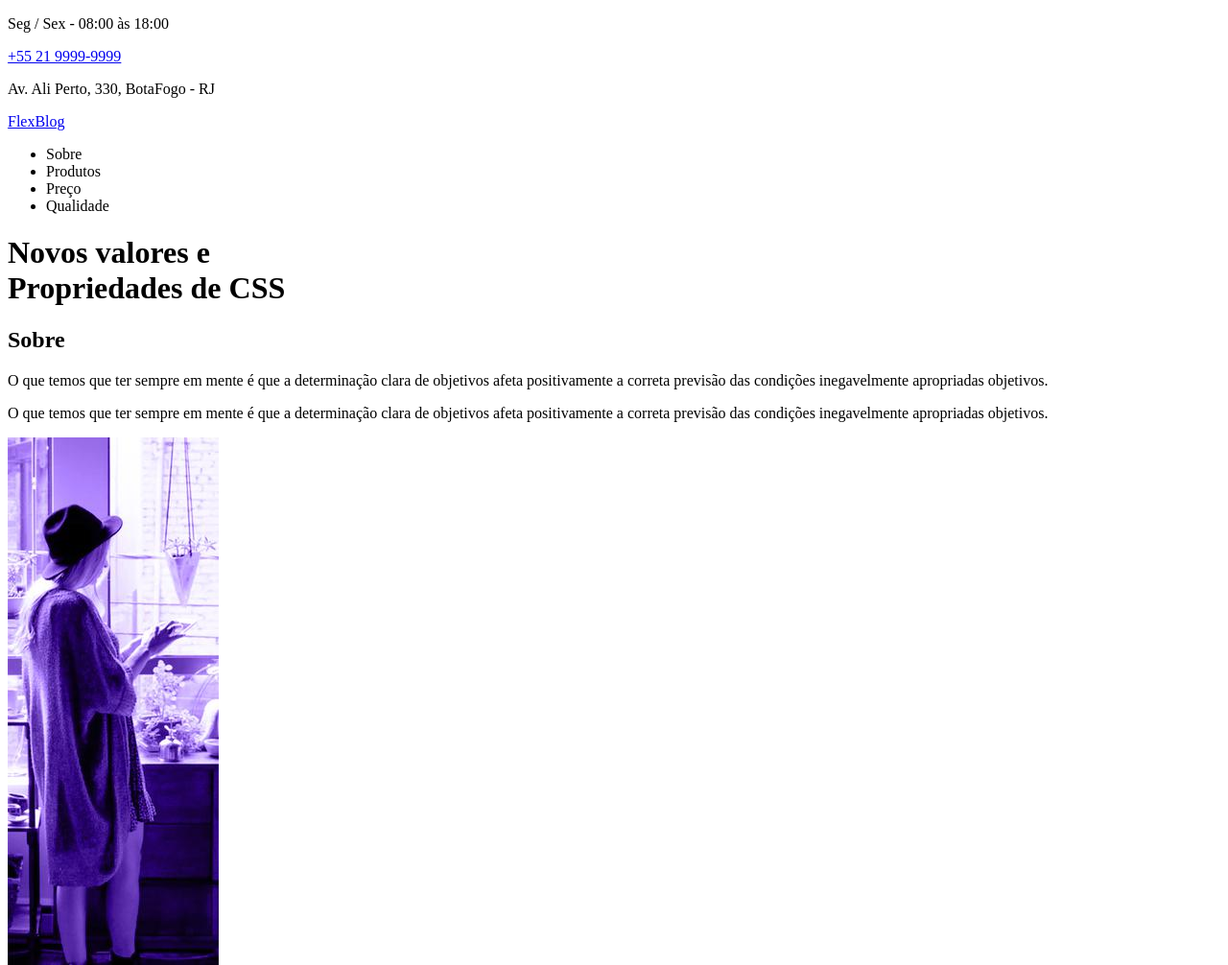
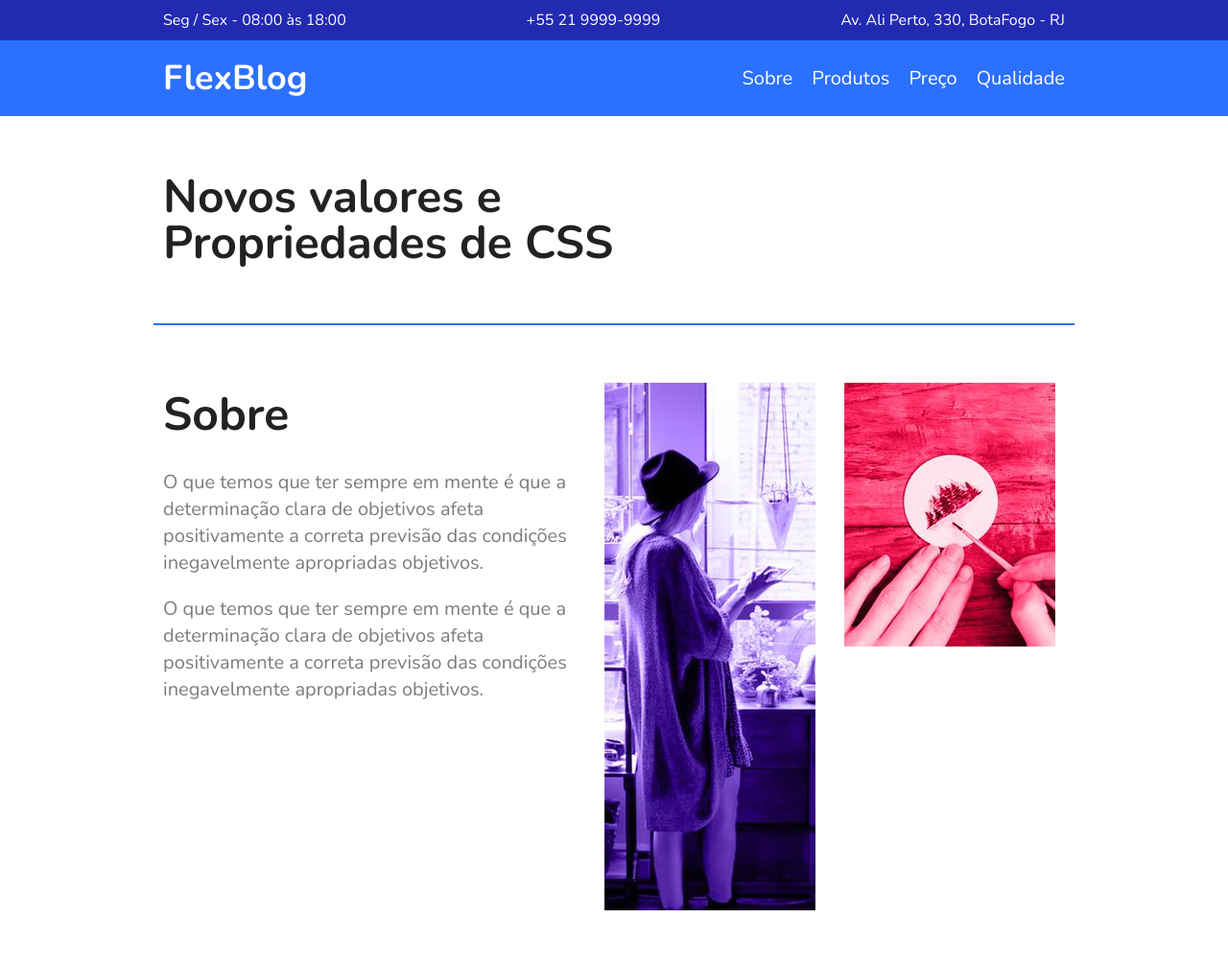
Before and after one commit to juniorsilvacc/flexblog, a plain HTML site: page index.html in a window 1280 px wide. Shown: the top 1006 px of the page at 96% size. Drawn offline with nearby package versions, Linux system fonts and the light colour scheme.

Commit message:
terceiro commit

```diff
--- a/css/style.css
+++ b/css/style.css
@@ -0,0 +1,135 @@
+body, h1, h2, p, ul, li, a{
+    margin: 0px;
+    padding: 0px;
+}
+
+body{
+    font-family: "Nunito", Helvetica, Arial, sans-serif;
+    color: #222222;
+}
+
+li {
+    list-style: none;
+}
+
+a{
+    text-decoration: none;
+}
+
+img{
+    display: block;
+    max-width: 100%;
+}
+
+*{
+    box-sizing: border-box;
+}
+
+/* Superinfo */
+
+.superinfo-bg{
+    background: #222ab2;
+    color: #fff;
+}
+
+.superinfo{
+    max-width: 960px;
+    margin: 0 auto;
+    display: flex;
+    justify-content: space-between;
+    flex-wrap: wrap;
+    padding-top: 10px;
+}
+
+.superinfo p, .superinfo a{
+    margin: 0 10px 10px 10px;
+}
+
+.superinfo a{
+    color: #fff;
+}
+
+/* Menu */
+
+.menu-bg{
+    background: #2c70ff;
+}
+
+.menu{
+    max-width: 960px;
+    margin: 0 auto;
+    padding: 15px 0;
+    display: flex;
+    flex-wrap: wrap;
+    justify-content: space-between;
+    align-items: center;
+}
+
+.menu a{
+    color: #fff;
+}
+
+.menu-logo a{
+    font-size: 2.25em;
+    font-weight: bold;
+    margin: 0 10px;
+}
+
+.menu-nav ul{
+    display: flex;
+    flex-wrap: wrap;
+}
+
+.menu-nav a{
+    font-size: 1.25em;
+    display: block;
+    padding: 10px;
+}
+
+.menu-nav a:hover{
+    color: #122ab2;
+}
+
+/* Introdução */
+
+.introducao{
+    font-size: 3em;
+    line-height: 1;
+    max-width: 960px;
+    margin: 0 auto;
+    padding: 60px 10px;
+}
+
+/* Sobre */
+
+.sobre{
+    border-top: 2px solid #2c70ff;
+    border-bottom: 2px solid #2c70ff;
+    max-width: 960px;
+    margin: 0 auto;
+    padding: 60px 0;
+    display: flex;
+    flex-wrap: wrap;
+}
+
+.sobre-info{
+    flex: 2 1 300px;
+    margin: 0 10px;
+}
+
+.sobre-info h1{
+    font-size: 3em;
+    margin-bottom: .5em;
+}
+
+.sobre-info p{
+    font-size: 1.25em;
+    line-height: 1.4;
+    margin-bottom: 1em;
+    color: #7c7c7c;
+}
+
+.sobre-img{
+    flex: 1 1 160px;;
+    margin: 0 10px;
+}
--- a/index.html
+++ b/index.html
@@ -21,12 +21,12 @@
                     <div class="menu-logo">
                         <a href="#">FlexBlog</a>
                     </div>
-                    <nav>
+                    <nav class="menu-nav">
                         <ul>
-                            <li href="#sobre">Sobre</li>
-                            <li href="#produtos">Produtos</li>
-                            <li href="#preco">Preço</li>
-                            <li href="#qualidade">Qualidade</li>
+                            <li><a href="#sobre">Sobre</a></li>
+                            <li><a href="#produtos">Produtos</a></li>
+                            <li><a href="#preco">Preço</a></li>
+                            <li><a href="#qualidade">Qualidade</a></li>
                         </ul>
                     </nav>
                 </div>
@@ -118,6 +118,52 @@
                 </div>
             </section>
 
+            <section class="qualidade" id="qualidade">
+                <div class="qualidade-item">
+                    <h2>Inteligente</h2>
+                    <p>O que temos que ter sempre em mente é que a determinação clara de objetivos afeta positivamente a correta previsão</p>
+                </div>
+
+                <div class="qualidade-item">
+                    <h2>Compacto</h2>
+                    <p>O que temos que ter sempre em mente é que a determinação clara de objetivos afeta positivamente a correta previsão das condições inegavelmente</p>
+                </div>
+
+                <div class="qualidade-item">
+                    <h2>Econômico</h2>
+                    <p>O que temos que ter sempre em mente é que a determinação clara de objetivos afeta positivamente a correta previsão</p>
+                </div>
+
+                <div class="qualidade-item">
+                    <h2>Transparente</h2>
+                    <p>O que temos que ter sempre em mente é que a determinação clara de objetivos afeta positivamente a correta previsão</p>
+                </div>
+
+                <div class="qualidade-item">
+                    <h2>Opaco</h2>
+                    <p>O que temos que ter sempre em mente é que a determinação clara de objetivos afeta positivamente a correta previsão das condições inegavelmente</p>
+                </div>
+
+                <div class="qualidade-item">
+                    <h2>Sustentável</h2>
+                    <p>O que temos que ter sempre em mente é que a determinação clara de objetivos afeta positivamente a correta previsão</p>
+                </div>
+            </section>
+
+            <section class="newsletter">
+                <div class="newsletter-info">
+                    <h1>Newsletter</h1>
+                    <p>assine e fique por dentro das novidades</p>
+                </div>
+                <form>
+                    <input type="text" placeholder="Seu e-mail">
+                    <button type="submit">Assinar</button>
+                </form>
+            </section>
+
+            <footer class="footer">
+                <p>FlexBlog © Todos os direitos reservados.</p>
+            </footer>
 
         </body>
 </html>
```
